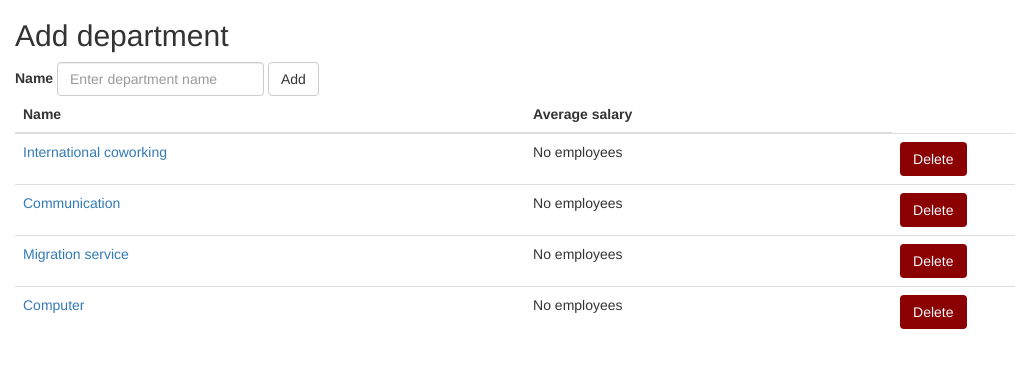
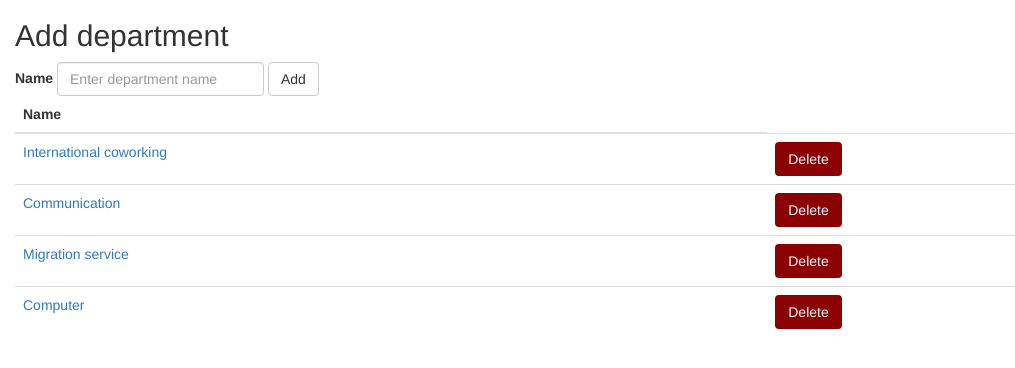
Before and after one commit to dmitrenko-v/department_app, a Flask app: page /departments in a window 1280 px wide. Shown: the part 51-419 px from the top of the page, without its empty margins (0-1015 px from the left). Run offline with Flask 2, Linux system fonts and the light colour scheme; data comes from the database, SQL or seed files in the repository; both versions use the stored data as it was after the commit; some libraries are stand-ins or nearby versions.

Commit message:
deleted average salary filed

```diff
--- a/application/templates/department.html
+++ b/application/templates/department.html
@@ -2,7 +2,6 @@
 {% block content %}
 <div class="container">
 <h2>{{department.name}}</h2>
-<p>Average salary: </p>
 </div>
 <div class="container">
   <h3>Edit department</h3>
--- a/application/templates/departments.html
+++ b/application/templates/departments.html
@@ -16,14 +16,12 @@
     <thead>
       <tr>
         <th>Name</th>
-        <th>Average salary</th>
       </tr>
     </thead>
     <tbody>
     {% for department in departments %}
       <tr>
         <td><a href="{{url_for('department', id_=department.id)}}">{{department.name}}</a></td>
-        <td>No employees</td>
         <td>
             <form action="{{ url_for('department_delete', id_=department.id) }}">
               <input class="btn delete" type="submit" value="Delete">
```
Also changed, not shown: application/dep.db.
